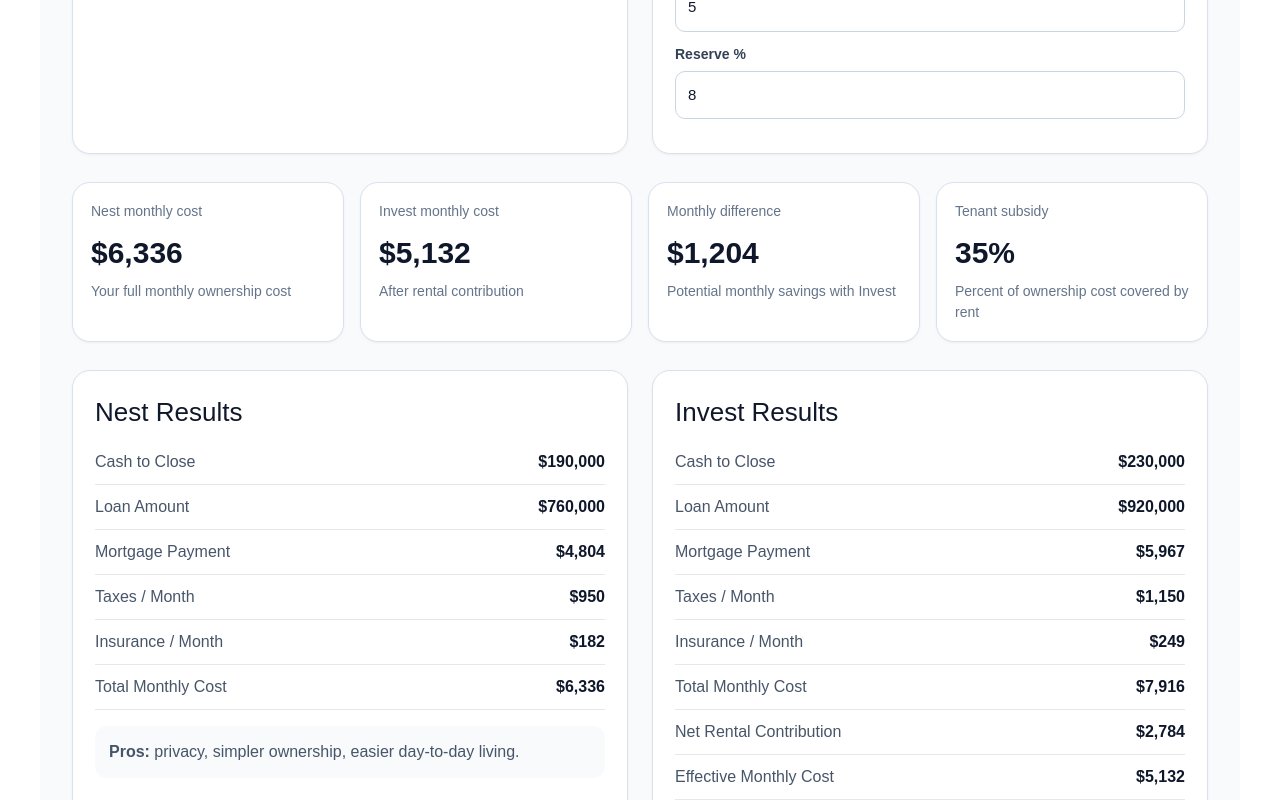
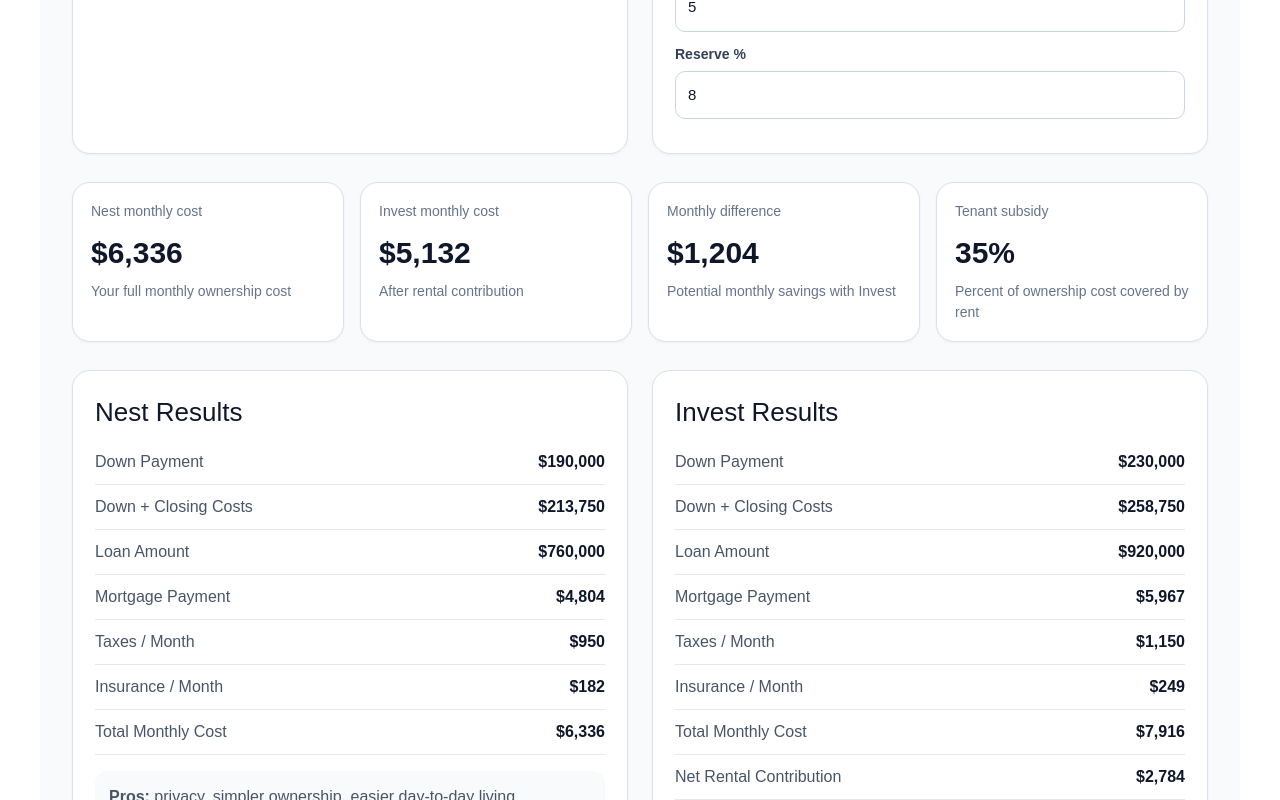
Before and after one commit to dglickman17/nest-or-invest, a Next.js app: page / in a window 1280 px wide. Shown: the part 1555-2355 px from the top of the page. Built offline with nearby package versions, Linux system fonts and the light colour scheme.

Commit message:
Added estimated cash needed and updated buyer-focused messaging

```diff
--- a/app/page.tsx
+++ b/app/page.tsx
@@ -111,6 +111,18 @@ export default function Page() {
     ? `Invest lowers your effective monthly cost by ${formatCurrency(monthlyDifference)} per month.`
     : `Nest costs ${formatCurrency(monthlyDifference)} less per month under these assumptions.`;
 
+    const nestDownPayment =
+  nestPrice * (nestDownPct / 100);
+
+const investDownPayment =
+  investPrice * (investDownPct / 100);
+
+const nestEstimatedCashNeeded =
+  nestDownPayment + nestPrice * 0.025;
+
+const investEstimatedCashNeeded =
+  investDownPayment + investPrice * 0.025;
+
     const nestMapLink =
   `https://www.google.com/maps/search/?api=1&query=${encodeURIComponent(nestAddress)}`;
 
@@ -198,7 +210,7 @@ investConcerns,
           <div style={eyebrowStyle}>Nest or Invest</div>
           <h1 style={heroTitleStyle}>Should you buy the home you want, or the property that helps pay for itself?</h1>
           <p style={heroTextStyle}>
-            Compare a single-family home with an owner-occupied multi-family property, then capture leads from buyers who want help reviewing the numbers.
+            A tool to help buyers think through and compare the financial and lifestyle aspects of one of life’s biggest decisions.
           </p>
         </div>
         <div style={heroCardStyle}>
@@ -346,7 +358,11 @@ placeholder="123 Main St, Los Angeles, CA"
       <section style={gridTwoStyle}>
         <section style={cardStyle}>
           <h2 style={sectionTitleStyle}>Nest Results</h2>
-          <Result label="Cash to Close" value={formatCurrency(nest.down)} />
+          <Result label="Down Payment" value={formatCurrency(nest.down)} />
+     <Result
+  label="Down + Closing Costs"
+  value={formatCurrency(nestEstimatedCashNeeded)}
+/>
           <Result label="Loan Amount" value={formatCurrency(nest.loan)} />
           <Result label="Mortgage Payment" value={formatCurrency(nest.mortgage)} />
           <Result label="Taxes / Month" value={formatCurrency(nest.taxes)} />
@@ -359,7 +375,11 @@ placeholder="123 Main St, Los Angeles, CA"
 
         <section style={cardStyle}>
           <h2 style={sectionTitleStyle}>Invest Results</h2>
-          <Result label="Cash to Close" value={formatCurrency(invest.down)} />
+          <Result label="Down Payment" value={formatCurrency(invest.down)} />
+          <Result
+  label="Down + Closing Costs"
+  value={formatCurrency(investEstimatedCashNeeded)}
+/>
           <Result label="Loan Amount" value={formatCurrency(invest.loan)} />
           <Result label="Mortgage Payment" value={formatCurrency(invest.mortgage)} />
           <Result label="Taxes / Month" value={formatCurrency(invest.taxes)} />
```
